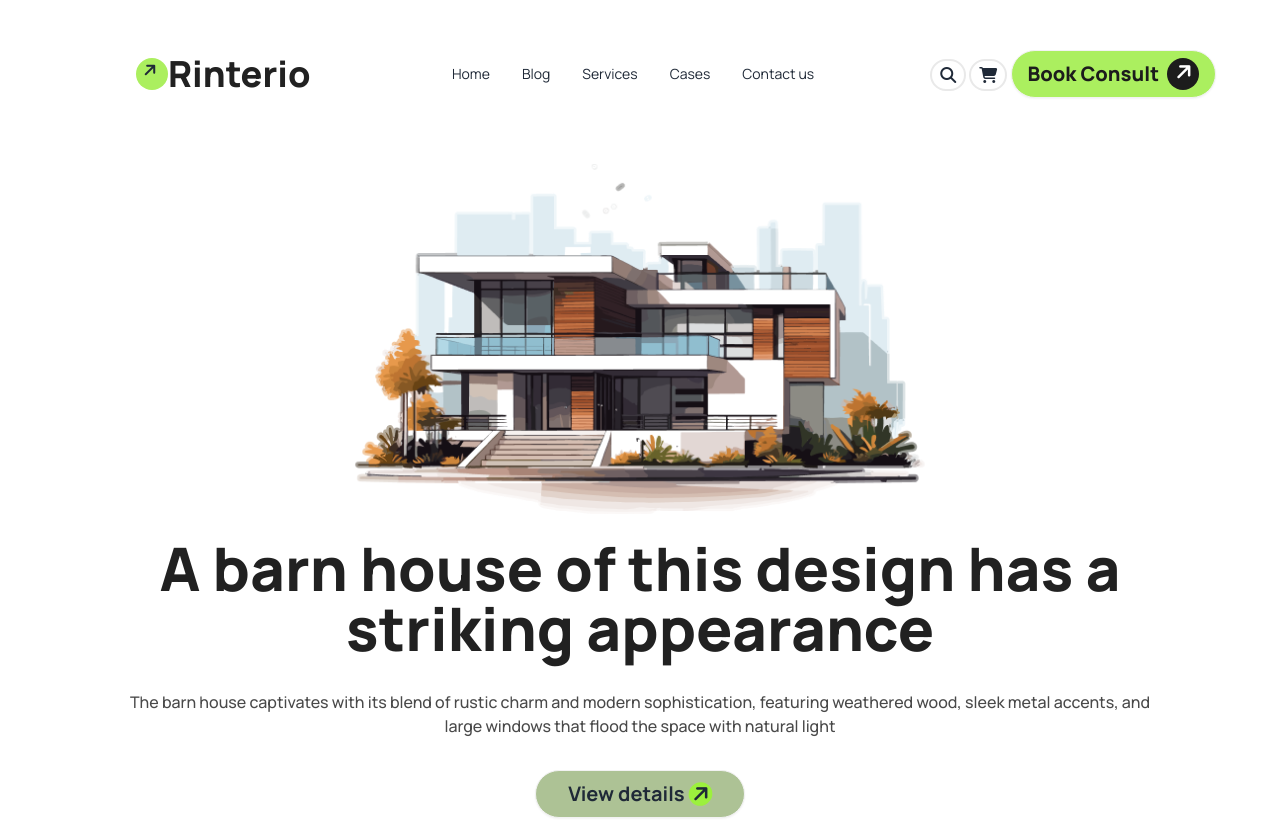
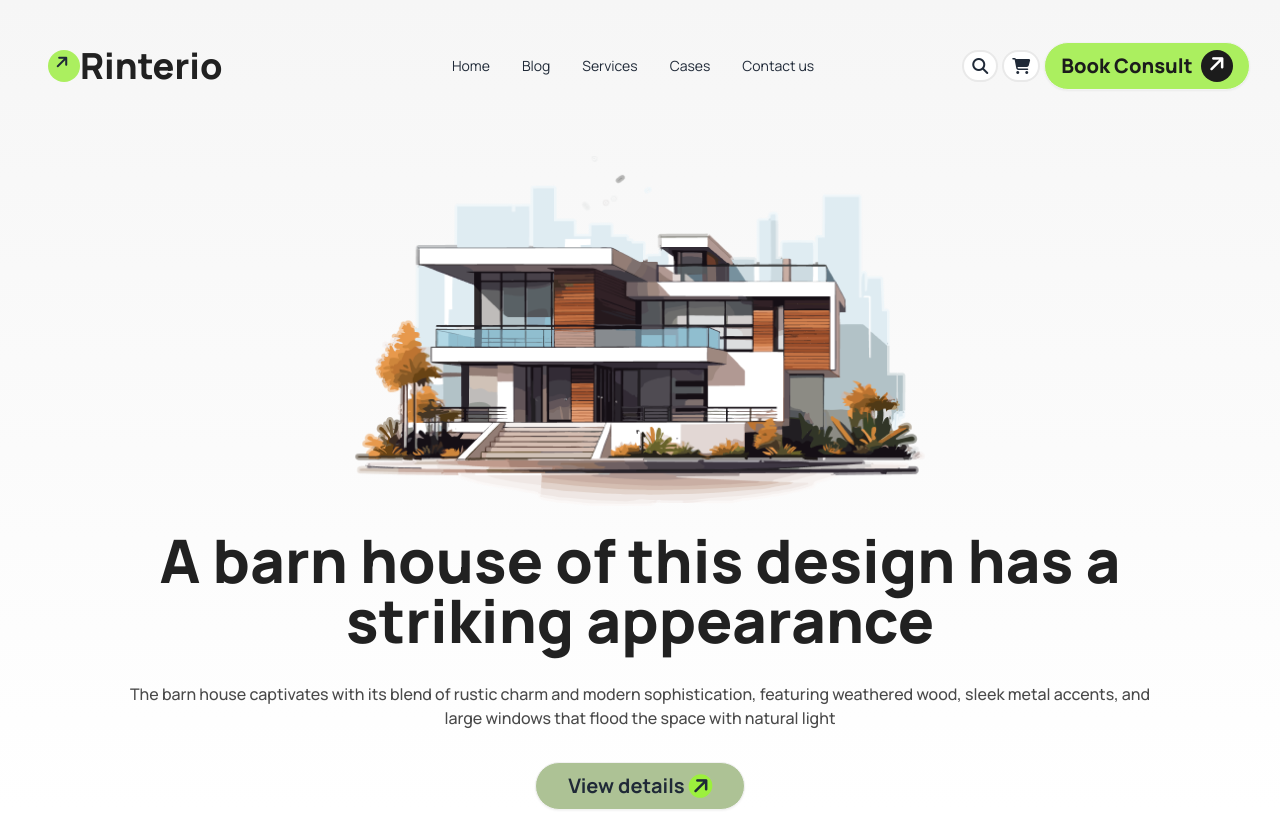
Before and after one commit to habibur5313/Assaginment-3-repo, a plain HTML site: page index.html in a window 1280 px wide. Shown: the top 821 px of the page. Drawn offline with nearby package versions, Linux system fonts and the light colour scheme.

Commit message:
ninth-commit

```diff
--- a/index.html
+++ b/index.html
@@ -26,17 +26,17 @@
                      <!-- font awasome cdn -->
                      <script src="https://kit.fontawesome.com/b0e41e6375.js" crossorigin="anonymous"></script>
 
-                     <link rel="stylesheet" href="style/style.css">
+
 
 
 
 </head>
 <body class="font-manrope ">
                     <!-- header section -->
-                    <header class="container mx-auto " >
+                    <header class="container mx-auto  bg-gradient-to-b from-[#f6f6f6] to-white " >
                                         <nav>
-                                                            <div class="navbar  mt-10">
-                                                                                <div class="navbar-start lg:pl-32">
+                                                            <div class="navbar  pt-10">
+                                                                                <div class="navbar-start lg:pl-10">
                                                                                       <div class="w-8 h-8 hover:bg-[#ABEF5F] bg-[#ABEF5F] rounded-full gap-3">
                                                                                  <i class="fa-solid fa-arrow-up justify-center my-0 mx-2 rotate-45"></i></div>
                                                                                   <h1 class="text-[#212121] lg:text-4xl text-3xl font-extrabold">
@@ -83,7 +83,7 @@
                                                                                     <li class="hover:font-extrabold hover:text-[#494949]"><a  href=".html">Contact us</a></li>
                                                                                   </ul>
                                                                                 </div>
-                                                                                <div class=" gap-10 hidden lg:inline lg:ml-24">
+                                                                                <div class=" gap-1 lg:ml-10 xl:ml-32 2xl:ml-52 hidden  lg:flex ">
                                                                                                     <a href=".html"><i class="fa-solid fa-magnifying-glass  border-2 border-[#E9E9E9] bg-[#FFFFFF] py-1.5 px-2 rounded-full"></i></a>
                                                                                                     <a href=".html"><i class="fa-solid fa-cart-shopping  border-2 border-[#E9E9E9]  bg-[#FFFFFF] py-1.5 px-2 rounded-full"></i></a>
                                                                                   <a href=".html" class="btn text-[#1C1C1C] text-xl font-extrabold hover:bg-[#ABEF5F] bg-[#AbEF5F] rounded-3xl" > Book Consult
@@ -572,7 +572,7 @@
                                              </section>
                                              </main>
 
-                                             <section class="max-w-screen-lg mx-auto space-y-4 px-5 lg:px-0">
+                                             <section class="max-w-screen-lg mx-auto space-y-4 px-5 ">
                                               <div class="text-center  ">
                                                 <button class=" mt-10 lg:mt-24  btn bg-[#ABEF5F33] hover:bg-[#ABEF5F33] font-bold text-[#494949] rounded-3xl mb-5">
                                                  <i class="fa-solid fa-arrow-right"></i>
@@ -608,7 +608,7 @@
                                              </section>
 
                      <!-- footer -->
-                      <footer class="footer footer-center bg-[#1C1C1C] border-t-8 border-gray-50 text-primary-content ">
+                      <footer class="footer footer-center bg-[#1C1C1C] border-t-8 border-gray-50 text-primary-content w-full ">
                           <aside>
                             <div class="flex items-center gap-2 lg:mt-24 mt-16 mb-4">
                               <div class="w-8 h-8  bg-[#ABEF5F] rounded-full ">
```
